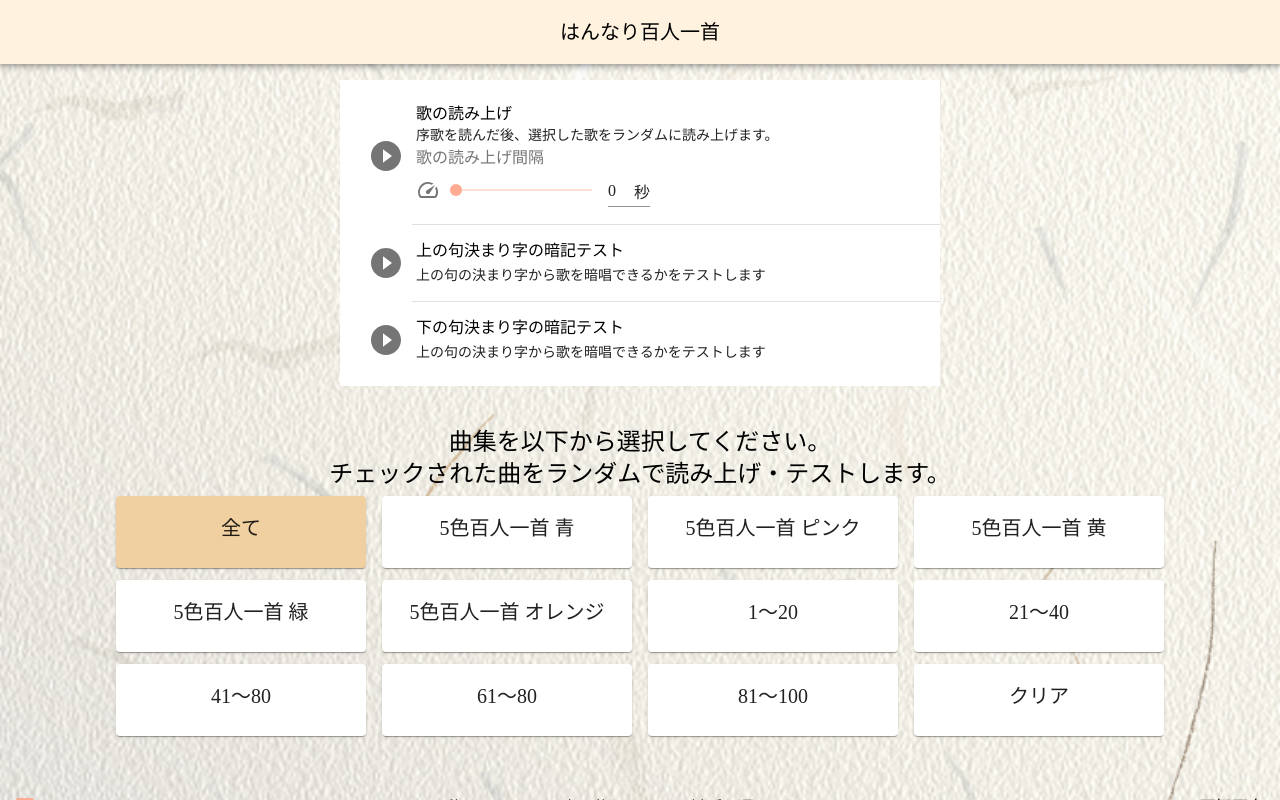
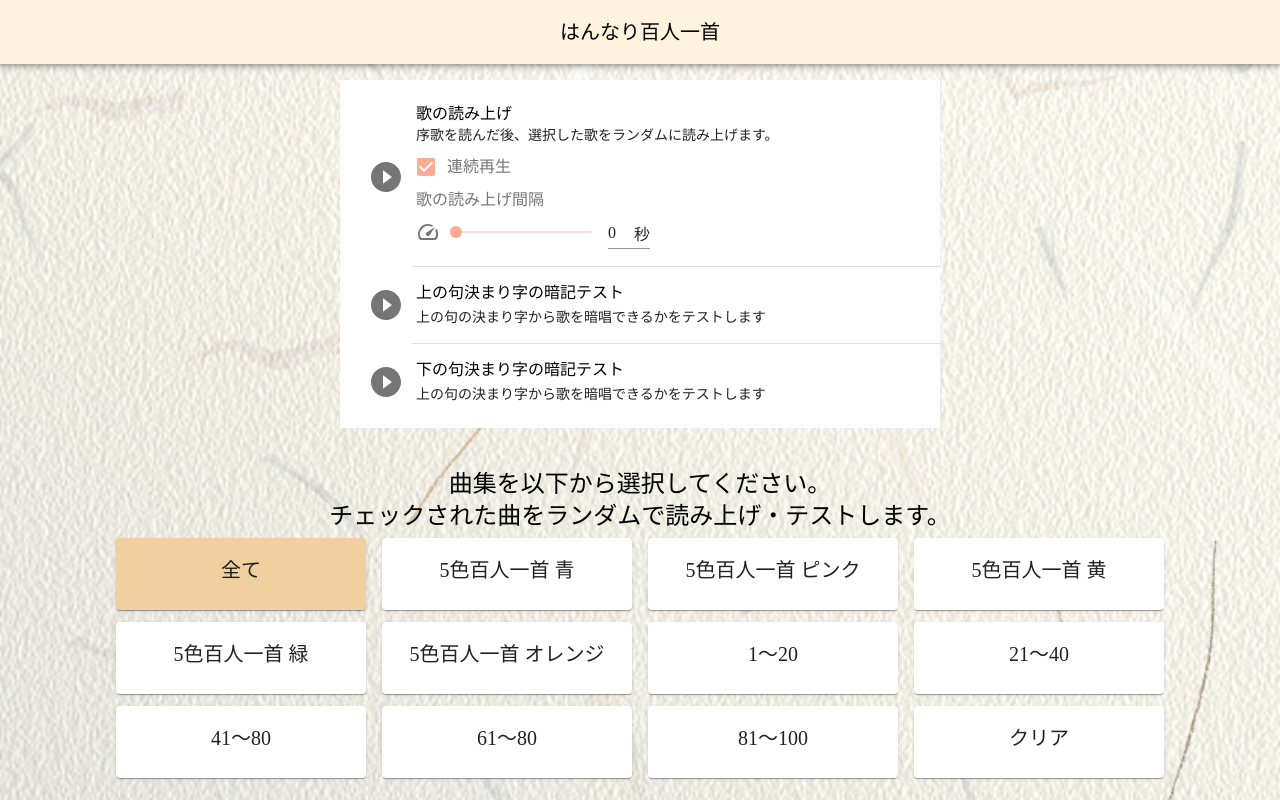
Before and after one commit to somurieengieer/Hyakuninisshu, a React (Create React App) app in the folder my-app/: page / in a window 1280 px wide. Shown: the top 800 px of the page. Built offline with nearby package versions, Linux system fonts and the light colour scheme.

Commit message:
連続再生オプションを追加

```diff
--- a/my-app/src/app/store.ts
+++ b/my-app/src/app/store.ts
@@ -2,7 +2,7 @@ import {Action, configureStore, ThunkAction} from '@reduxjs/toolkit';
 import songReducer from '../features/song/songSlice'
 import playingSongReducer from '../features/song/playingSongSlice'
 import songArchiveReducer from '../features/songArchive/songArchiveSlice'
-import playOptionReducer from '../features/player/intervalSecondSlice'
+import playOptionReducer from '../features/player/playOptionSlice'
 import {createLogger} from "redux-logger";
 
 const logger = createLogger({
--- a/my-app/src/features/audio/AudioPlayer.tsx
+++ b/my-app/src/features/audio/AudioPlayer.tsx
@@ -12,7 +12,7 @@ import {SongInfo} from "../song/SongInfo";
 import {useDispatch, useSelector} from "react-redux";
 import {nextSong, previousSong, resetSong, selectPlayingNumber} from "../song/playingSongSlice";
 import {ModalPlayer} from "../player/ModalPlayer";
-import {selectIntervalSecond} from "../player/intervalSecondSlice"
+import {selectContinuousPlayBack, selectIntervalSecond} from "../player/playOptionSlice"
 
 
 const useStyles = makeStyles({
@@ -47,6 +47,7 @@ export function AudioPlayer({songNums, callbackStop}: AudioPlayerProps) {
   const [playStatus, setPlayStatus] = useState<PlayStatuses>(PlayStatuses.PLAYING);
   const playingIndex = useSelector(selectPlayingNumber);
   const intervalSecond = useSelector(selectIntervalSecond);
+  const continuousPlayBack = useSelector(selectContinuousPlayBack);
 
   const playingSong = new SongInfo(songNums[playingIndex]);
 
@@ -60,7 +61,12 @@ export function AudioPlayer({songNums, callbackStop}: AudioPlayerProps) {
   };
 
   const playNextTimer = () => {
-    setTimeout(playNext, intervalSecond * 1000)
+    if (continuousPlayBack) {
+      setTimeout(playNext, intervalSecond * 1000)
+    } else {
+      playNext();
+      setPlayStatus(PlayStatuses.PAUSED)
+    }
   };
 
   const playing = () => {
--- /dev/null
+++ b/my-app/src/features/player/ContinuousPlayBackCheckBox.tsx
@@ -0,0 +1,42 @@
+import React from 'react';
+import {makeStyles} from '@material-ui/core/styles';
+import {useDispatch, useSelector} from "react-redux";
+import {selectContinuousPlayBack, setContinuousPlayBack} from "./playOptionSlice"
+import {Checkbox, FormControlLabel} from "@material-ui/core";
+
+const useStyles = makeStyles({
+  root: {},
+  sliderRoot: {
+    width: 250,
+  },
+  input: {
+    width: 42,
+  },
+});
+
+export function ContinuousPlayBackCheckBox() {
+  const classes = useStyles();
+  const dispatch = useDispatch();
+
+  const continuousPlayBack = useSelector(selectContinuousPlayBack);
+
+  const handleChange = (event: React.ChangeEvent<HTMLInputElement>) => {
+    dispatch(setContinuousPlayBack(event.target.checked))
+  };
+
+  return (
+    <div>
+      <FormControlLabel
+        control={
+          <Checkbox
+            checked={continuousPlayBack}
+            onChange={handleChange}
+            name="continuousPlayBack"
+            color="secondary"
+          />
+        }
+        label="連続再生"
+      />
+    </div>
+  );
+}
--- a/my-app/src/features/player/TimeSlider.tsx
+++ b/my-app/src/features/player/IntervalTimeSlider.tsx
@@ -6,7 +6,7 @@ import Slider from '@material-ui/core/Slider';
 import Input from '@material-ui/core/Input';
 import SpeedIcon from '@material-ui/icons/Speed';
 import {useDispatch, useSelector} from "react-redux";
-import {selectIntervalSecond, setIntervalSecond} from "./intervalSecondSlice"
+import {selectIntervalSecond, setIntervalSecond} from "./playOptionSlice"
 
 const useStyles = makeStyles({
   root: {},
@@ -18,7 +18,7 @@ const useStyles = makeStyles({
   },
 });
 
-export function TimeSlider() {
+export function IntervalTimeSlider() {
   const classes = useStyles();
   const dispatch = useDispatch();
 
--- a/my-app/src/features/player/intervalSecondSlice.ts
+++ b/my-app/src/features/player/playOptionSlice.ts
@@ -3,10 +3,12 @@ import {RootState} from '../../app/store';
 
 interface State {
   intervalSecond: number
+  continuousPlayBack: boolean
 }
 
 const initialState: State = {
-  intervalSecond: 0
+  intervalSecond: 0,
+  continuousPlayBack: true,
 };
 
 export const playOptionSlice = createSlice({
@@ -23,14 +25,21 @@ export const playOptionSlice = createSlice({
         state.intervalSecond = action.payload
       }
     },
+    setContinuousPlayBack: (state, action: PayloadAction<boolean>) => {
+      state.continuousPlayBack = action.payload
+    }
   },
 });
 
-export const {setIntervalSecond} = playOptionSlice.actions;
+export const {
+  setIntervalSecond,
+  setContinuousPlayBack
+} = playOptionSlice.actions;
 
 // The function below is called a selector and allows us to select a value from
 // the state. Selectors can also be defined inline where they're used instead of
 // in the slice file. For example: `useSelector((state: RootState) => state.counter.value)`
 export const selectIntervalSecond = (state: RootState) => state.playOption.intervalSecond;
+export const selectContinuousPlayBack = (state: RootState) => state.playOption.continuousPlayBack;
 
 export default playOptionSlice.reducer;
--- a/my-app/src/layout/PlayersComponent.tsx
+++ b/my-app/src/layout/PlayersComponent.tsx
@@ -5,7 +5,8 @@ import {ExamShimoKamiComponent} from "../features/memorize/ExamShimoKamiComponen
 import {makeStyles} from "@material-ui/core/styles";
 import {Box, Divider, List, ListItem, ListItemText, Typography} from "@material-ui/core";
 import {theme} from "../materialui/theme";
-import {TimeSlider} from "../features/player/TimeSlider";
+import {IntervalTimeSlider} from "../features/player/IntervalTimeSlider";
+import {ContinuousPlayBackCheckBox} from "../features/player/ContinuousPlayBackCheckBox";
 
 
 const useStyles = makeStyles({
@@ -62,7 +63,8 @@ export function PlayersComponent() {
                 >
                   序歌を読んだ後、選択した歌をランダムに読み上げます。
                 </Typography>
-                <TimeSlider/>
+                <ContinuousPlayBackCheckBox/>
+                <IntervalTimeSlider/>
               </React.Fragment>
             }
           />
```
